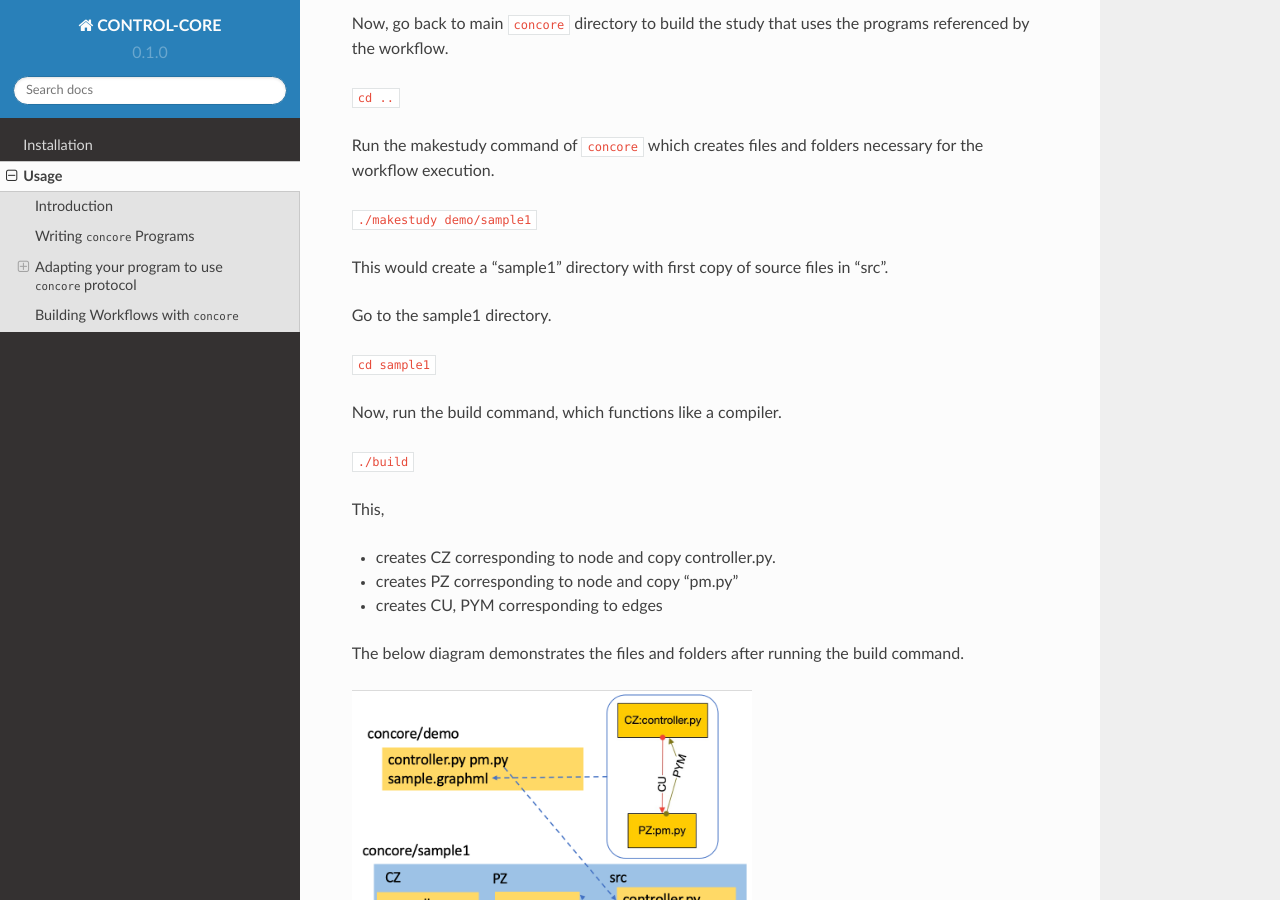
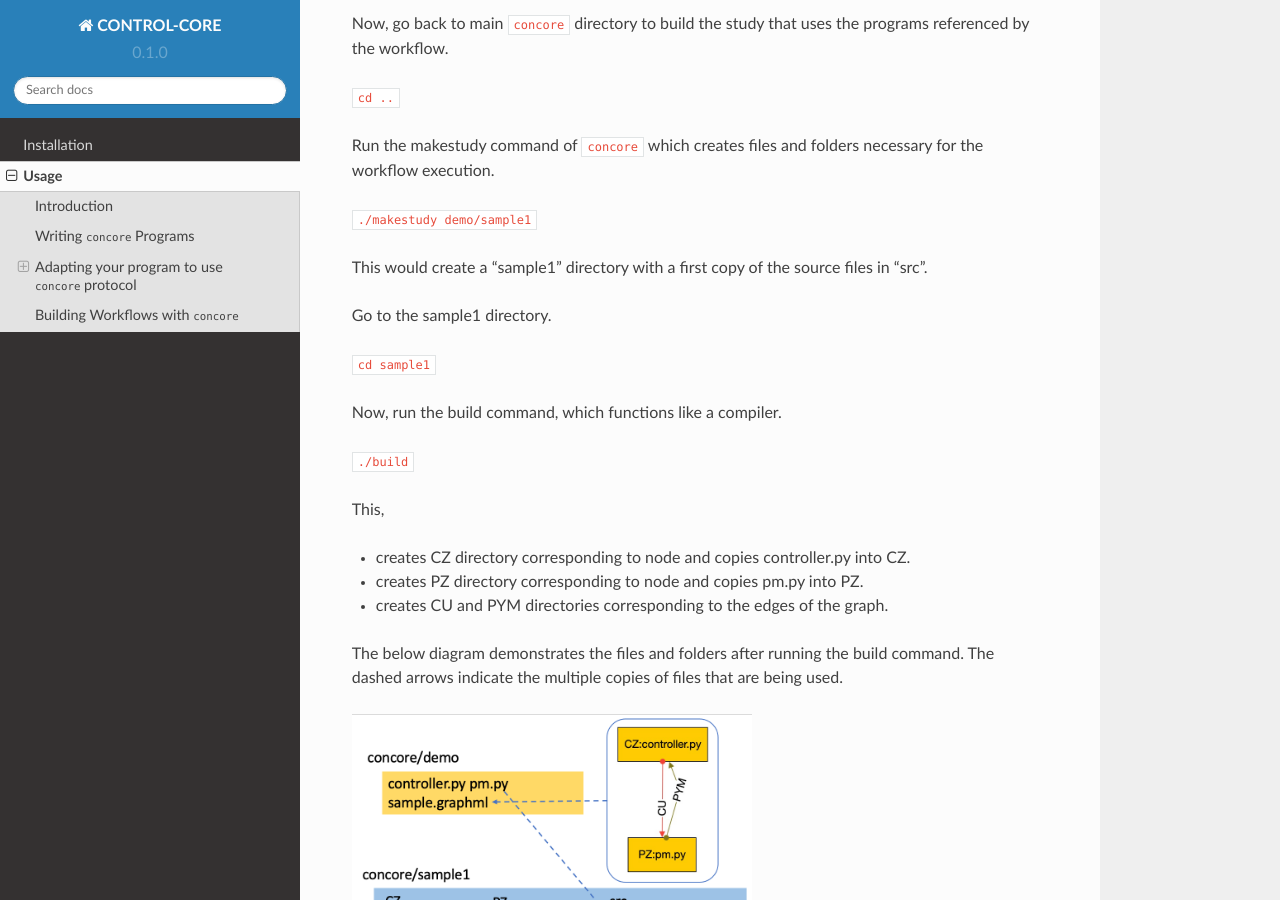
Before and after one commit to ControlCore-Project/documentation, a Sphinx documentation site: the page built from docs/source/usage.rst, in a window 1280 px wide and 900 px high, scrolled down 4716 px. Built offline with Sphinx 7.4.7 and the Read the Docs theme 2.0.0, drawn with Linux system fonts in a browser that asks for light colours; some of the changed text lies outside the part shown.

Commit message:
Update usage.rst

```diff
--- a/docs/source/usage.rst
+++ b/docs/source/usage.rst
@@ -136,7 +136,7 @@ Let's go to the demo directory to compose and edit the workflows.
 
 ``$ cd demo``
 
-Then, use the editgraph command to pop up the browser to create a graphml file, similar to the one demonstrated below. The below commands are specific to POSIX (Linux/MacOS) environments. If you use Windows, please make sure to use ``\`` instead of ``/``.
+Then, use the editgraph command to pop up the browser and open DHGWorkflow to create a graphml file, similar to the one demonstrated below. The below commands are specific to POSIX (Linux/MacOS) environments. If you use Windows, please make sure to use ``\`` instead of ``/``.
 
 
 ``../editgraph``
@@ -163,7 +163,7 @@ Run the makestudy command of ``concore`` which creates files and folders necessa
 
 ``./makestudy demo/sample1``
 
-This would create  a "sample1" directory with first copy of source files in "src".
+This would create  a "sample1" directory with a first copy of the source files in "src".
 
 
 Go to the sample1 directory.
@@ -176,13 +176,13 @@ Now, run the build command, which functions like a compiler.
 
 This,
 
-* creates CZ corresponding to node and copy controller.py.
+* creates CZ directory corresponding to node and copies controller.py into CZ.
 
-* creates   PZ corresponding to node and copy “pm.py”
+* creates PZ directory corresponding to node and copies pm.py into PZ.
 
-* creates   CU, PYM corresponding to edges
+* creates CU and PYM directories corresponding to the edges of the graph.
 
-The below diagram demonstrates the files and folders after running the build command.
+The below diagram demonstrates the files and folders after running the build command. The dashed arrows indicate the multiple copies of files that are being used.
 
 .. image:: images/sample.png
   :width: 400
```
